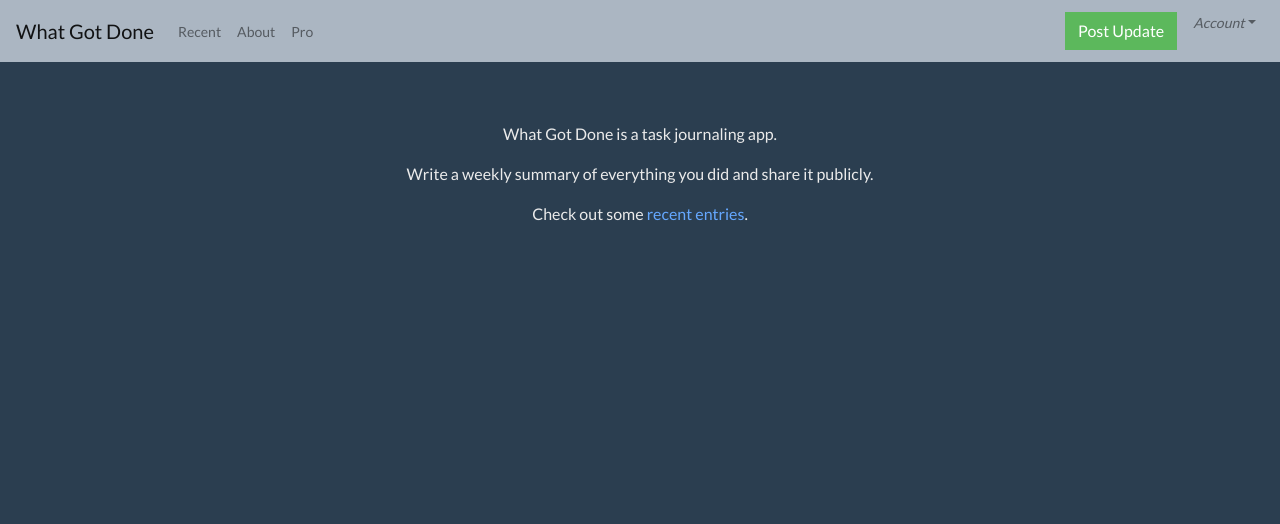
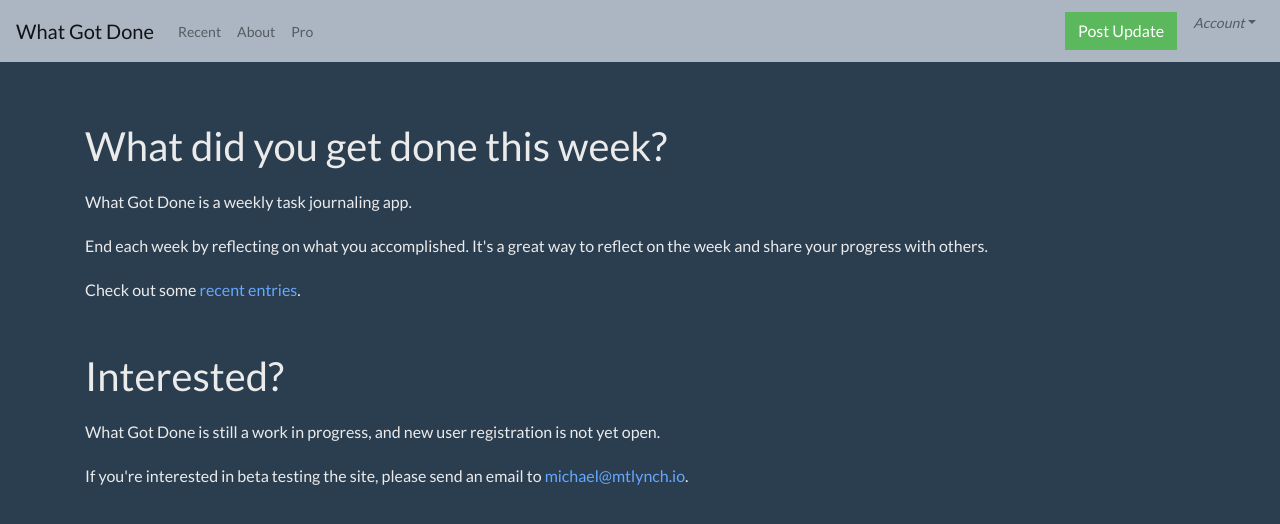
Before and after one commit to mtlynch/whatgotdone, a Vue app in the folder web/frontend/: page / in a window 1280 px wide. Shown: the top 524 px of the page. Built offline with nearby package versions, Linux system fonts and the light colour scheme; what vue-filter-date-format, vue-markdown, vue-moment would draw is missing.

Commit message:
Adding more explanation to the homepage

```diff
--- a/web/frontend/src/components/Home.vue
+++ b/web/frontend/src/components/Home.vue
@@ -1,10 +1,19 @@
 <template>
   <div class="home">
-    <p>What Got Done is a task journaling app.</p>
-    <p>Write a weekly summary of everything you did and share it publicly.</p>
+    <h1>What did you get done this week?</h1>
+    <p>What Got Done is a weekly task journaling app.</p>
+    <p>End each week by reflecting on what you accomplished. It's a great way to reflect on the week and share your progress with others.</p>
     <p>
       Check out some
       <router-link to="/recent">recent entries</router-link>.
+    </p>
+    <h1>Interested?</h1>
+    <p>What Got Done is still a work in progress, and new user registration is not yet open.</p>
+    <p>
+      If you're interested in beta testing the site, please send an email to
+      <a
+        href="mailto:michael@mtlynch.io"
+      >michael@mtlynch.io</a>.
     </p>
   </div>
 </template>
@@ -14,3 +23,17 @@ export default {
   name: "Home"
 };
 </script>
+
+<style scoped>
+.home {
+  text-align: left;
+}
+
+h1 {
+  margin-top: 50px;
+}
+
+p {
+  margin-top: 20px;
+}
+</style>
```
